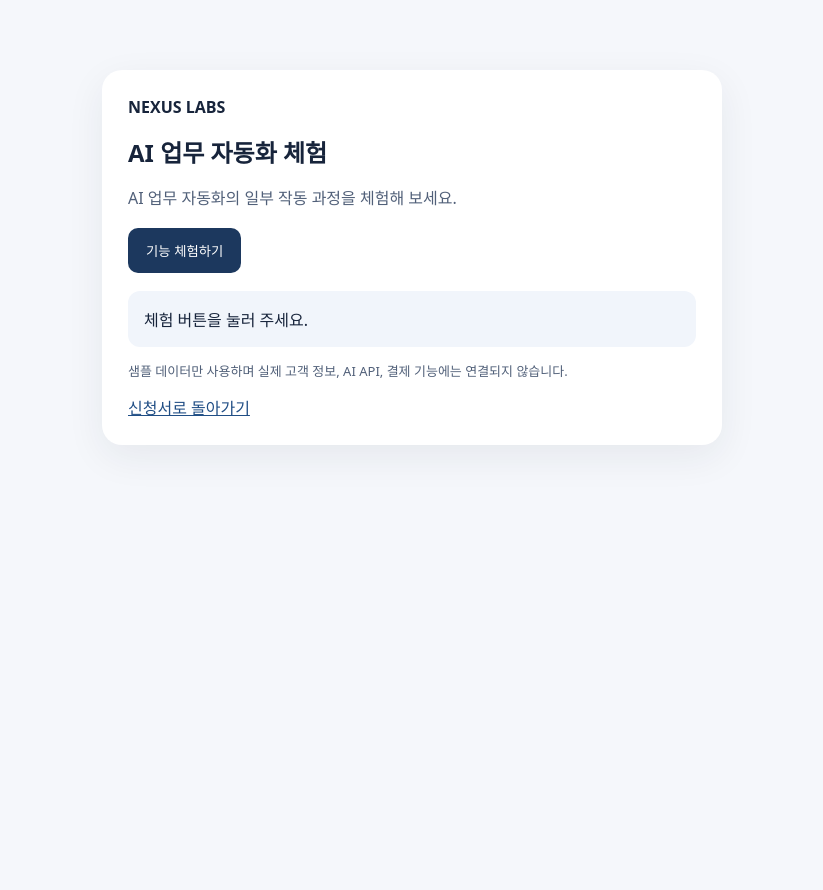
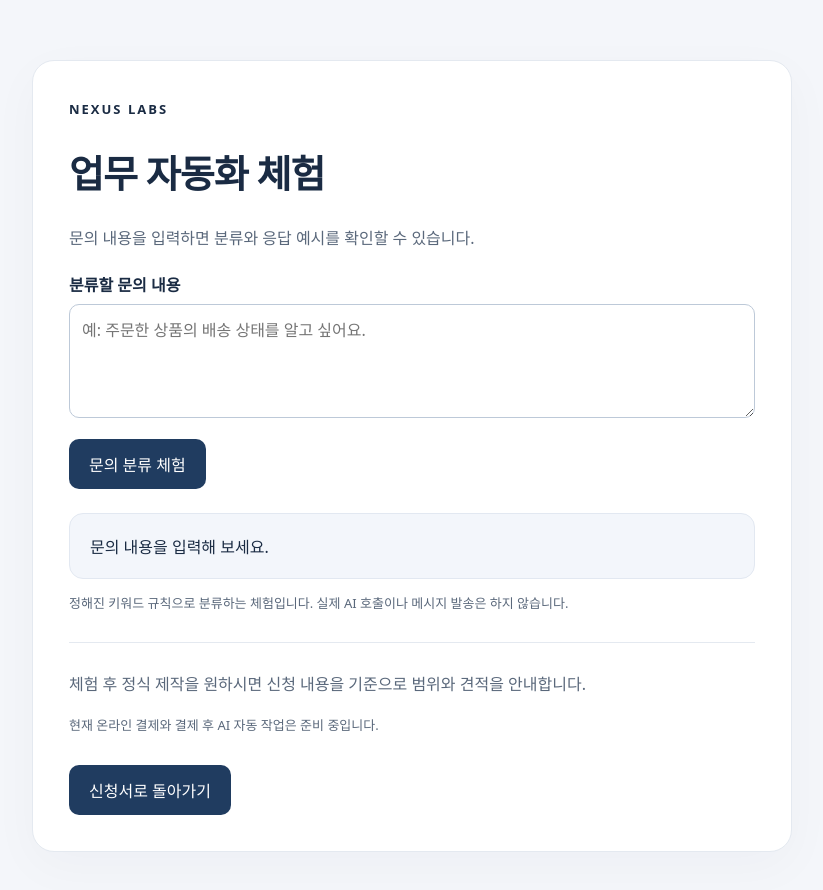
Before and after one commit to holykjh1425-stack/jubilant-computing-machine, a plain HTML site: page preview.html in a window 1280 px wide. Shown: the whole page, without its empty margins (228-1051 px from the left). Before the commit the page ends 800 px from the top, so only its background shows below. Drawn offline with Linux system fonts and the light colour scheme.

Commit message:
Replace static preview text with usable service demos

```diff
--- a/preview.html
+++ b/preview.html
@@ -1,12 +1,22 @@
 <!doctype html>
-<html lang="ko"><head><meta charset="utf-8"><meta name="viewport" content="width=device-width,initial-scale=1"><title>NEXUS LABS | 서비스 체험</title>
-<style>body{margin:0;background:#f5f7fb;color:#17243b;font:16px system-ui,sans-serif}.wrap{max-width:620px;margin:6vh auto;padding:22px}.panel{background:white;border-radius:20px;padding:26px;box-shadow:0 12px 38px #16243b12}h1{font-size:24px}p{line-height:1.7;color:#516079}button{background:#1c385e;color:white;border:0;border-radius:10px;padding:13px 18px;cursor:pointer}button:focus-visible{outline:3px solid #88b8f0}.output{background:#f1f5fb;border-radius:12px;padding:16px;margin-top:18px;white-space:pre-wrap}.muted{font-size:13px}a{color:#204e85}</style></head>
-<body><main class="wrap"><div class="panel"><strong>NEXUS LABS</strong><h1 id="heading">서비스 기능 미리보기</h1><p id="intro">원하는 서비스의 작동 방식을 체험해 보세요. 이 화면은 실제 제작물이 아닌 데모입니다.</p><button id="run" type="button">기능 체험하기</button><div id="output" class="output" role="status" aria-live="polite">체험 버튼을 눌러 주세요.</div><p class="muted">샘플 데이터만 사용하며 실제 고객 정보, AI API, 결제 기능에는 연결되지 않습니다.</p><a href="./index.html">신청서로 돌아가기</a></div></main>
+<html lang="ko"><head><meta charset="utf-8"><meta name="viewport" content="width=device-width,initial-scale=1"><title>NEXUS LABS | 무료 체험</title>
+<style>*{box-sizing:border-box}body{margin:0;background:#f4f6fa;color:#1a2b43;font:16px system-ui,sans-serif}.wrap{max-width:800px;margin:5vh auto;padding:20px}.brand{font-size:13px;letter-spacing:2px}h1{font-size:clamp(26px,5vw,38px);letter-spacing:-1px}.panel{background:#fff;border:1px solid #e4e9f0;border-radius:22px;padding:clamp(20px,5vw,36px);box-shadow:0 14px 50px #17243b08}p{line-height:1.7;color:#5a687b}label{display:block;margin:20px 0 8px;font-weight:600}input,textarea,select{font:inherit;width:100%;padding:12px;border:1px solid #bdc9d8;border-radius:10px;min-width:0}textarea{resize:vertical}button,.link{font:inherit;display:inline-block;background:#203c60;color:white;border:0;border-radius:10px;padding:13px 20px;cursor:pointer;margin-top:16px;text-decoration:none}button:focus-visible,a:focus-visible{outline:3px solid #79aaf1;outline-offset:3px}.output{background:#f3f6fb;border:1px solid #e2e8f1;border-radius:14px;padding:20px;margin-top:24px;white-space:pre-wrap;overflow-wrap:anywhere}.muted{font-size:13px}a{color:#204e85}.site-preview{background:white;border-radius:10px;padding:20px;border-top:5px solid #315f93}.site-preview h2{margin-top:0}[hidden]{display:none!important}.footer{margin-top:28px;border-top:1px solid #e4e9f0;padding-top:12px}.receipt{overflow-wrap:anywhere}</style></head>
+<body><main class="wrap"><div class="panel"><strong class="brand">NEXUS LABS</strong><p class="muted receipt" id="receipt" hidden></p><h1 id="heading">무료 기능 체험</h1><p id="intro"></p>
+<section id="web" hidden><label for="business">브랜드 이름</label><input id="business" maxlength="60" placeholder="예: 나의 브랜드"><label for="headline">첫 화면 소개</label><input id="headline" maxlength="140" placeholder="예: 일상에 여유를 더하는 서비스"><button id="web-run">화면에 적용하기</button><div class="output site-preview"><h2 id="site-name">나의 브랜드</h2><p id="site-headline">당신의 서비스를 소개해 보세요.</p><button id="sample-cta">상담 버튼 체험</button><p id="web-status" role="status" aria-live="polite"></p></div></section>
+<section id="ai" hidden><label for="inquiry">분류할 문의 내용</label><textarea id="inquiry" rows="4" maxlength="1000" placeholder="예: 주문한 상품의 배송 상태를 알고 싶어요."></textarea><button id="ai-run">문의 분류 체험</button><div id="ai-output" class="output" role="status" aria-live="polite">문의 내용을 입력해 보세요.</div><p class="muted">정해진 키워드 규칙으로 분류하는 체험입니다. 실제 AI 호출이나 메시지 발송은 하지 않습니다.</p></section>
+<section id="order" hidden><form id="sample-order"><label for="item">샘플 주문</label><select id="item"><option>서비스 소개 페이지</option><option>문의 관리 화면</option></select><label for="quantity">수량</label><input id="quantity" type="number" min="1" max="10" value="1" required><button type="submit">샘플 접수하기</button></form><div id="order-output" class="output" role="status" aria-live="polite">샘플 주문을 접수해 보세요.</div><p class="muted">샘플 주문은 저장되지 않습니다. DEMO 번호는 실제 신청 접수번호와 별개입니다.</p></section>
+<div class="footer"><p>체험 후 정식 제작을 원하시면 신청 내용을 기준으로 범위와 견적을 안내합니다.</p><p class="muted">현재 온라인 결제와 결제 후 AI 자동 작업은 준비 중입니다.</p><a class="link" href="./index.html#apply">신청서로 돌아가기</a></div></div></main>
 <script>
-const params=new URLSearchParams(location.search);
-const types={web:{name:'홈페이지 제작',result:'메인 화면 → 서비스 소개 → 상담 신청\n모바일 화면 자동 조정\n상담 버튼 클릭 시 신청 폼 이동 (예시)'},ai:{name:'AI 업무 자동화',result:'문의 접수 → 요청 분류 → 담당 업무 배정\n자동 응답 초안 생성 (예시)\n관리자 검토 후 발송 (예시)'},order:{name:'고객 주문 접수',result:'신청 입력 → 필수 항목 검사 → 접수번호 발급\n관리자 알림 및 상태 조회 (예시)'}};
-const key=params.get('service')||'ai';const selected=types[key]||types.ai;
+const types={web:{name:'홈페이지 제작',intro:'브랜드 이름과 소개를 입력하고 첫 화면에 적용해 보세요.'},ai:{name:'업무 자동화',intro:'문의 내용을 입력하면 분류와 응답 예시를 확인할 수 있습니다.'},order:{name:'고객 주문 접수',intro:'주문 항목과 수량을 선택하고 샘플 접수를 체험해 보세요.'}};
+const requested=new URLSearchParams(location.search).get('service');
+const key=Object.hasOwn(types,requested)?requested:'ai';
+const selected=types[key];
+document.getElementById(key).hidden=false;
 document.getElementById('heading').textContent=selected.name+' 체험';
-document.getElementById('intro').textContent=selected.name+'의 일부 작동 과정을 체험해 보세요.';
-document.getElementById('run').addEventListener('click',()=>{document.getElementById('output').textContent=selected.result+'\n\n체험 완료 — 정식 작업은 결제 확인 후 시작됩니다.'});
+document.getElementById('intro').textContent=selected.intro;
+try{const receipt=sessionStorage.getItem('nexus_receipt');if(/^NX-[0-9]{8}-[A-F0-9]{8}$/.test(receipt)){const el=document.getElementById('receipt');el.textContent='신청 접수번호: '+receipt;el.hidden=false;}}catch(_){}
+document.getElementById('web-run').addEventListener('click',()=>{document.getElementById('site-name').textContent=document.getElementById('business').value.trim()||'나의 브랜드';document.getElementById('site-headline').textContent=document.getElementById('headline').value.trim()||'당신의 서비스를 소개해 보세요.';document.getElementById('web-status').textContent='입력한 내용이 적용되었습니다.';});
+document.getElementById('sample-cta').addEventListener('click',()=>{document.getElementById('web-status').textContent='상담 버튼이 작동했습니다. 실제 상담은 아래 신청서에서 접수할 수 있습니다.';});
+document.getElementById('ai-run').addEventListener('click',()=>{const value=document.getElementById('inquiry').value.trim();let result='문의 내용을 입력해 주세요.';if(value){const category=/환불|취소/.test(value)?'취소·환불':/배송|택배/.test(value)?'배송':/가격|견적|비용/.test(value)?'견적':'일반 문의';result='분류: '+category+'\n담당 업무: '+category+' 내용 확인\n응답 예시: 문의해 주셔서 감사합니다. 내용을 확인한 뒤 안내해 드리겠습니다.\n\n관리자 검토 대기 (체험)';}document.getElementById('ai-output').textContent=result;});
+document.getElementById('sample-order').addEventListener('submit',event=>{event.preventDefault();if(!event.currentTarget.reportValidity())return;document.getElementById('order-output').textContent='샘플 접수 완료\n항목: '+document.getElementById('item').value+'\n수량: '+document.getElementById('quantity').value+'\n체험번호: DEMO-'+crypto.randomUUID().slice(0,8).toUpperCase()+'\n상태: 접수 체험 완료';});
 </script></body></html>
```
